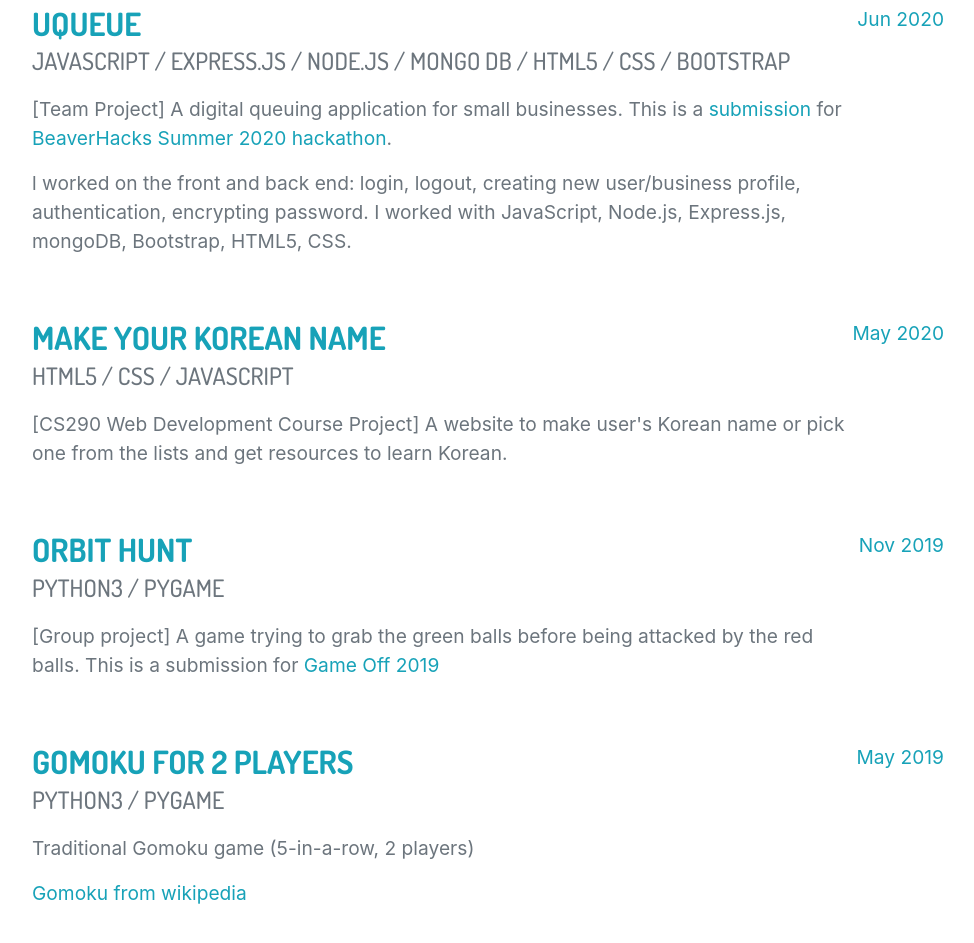
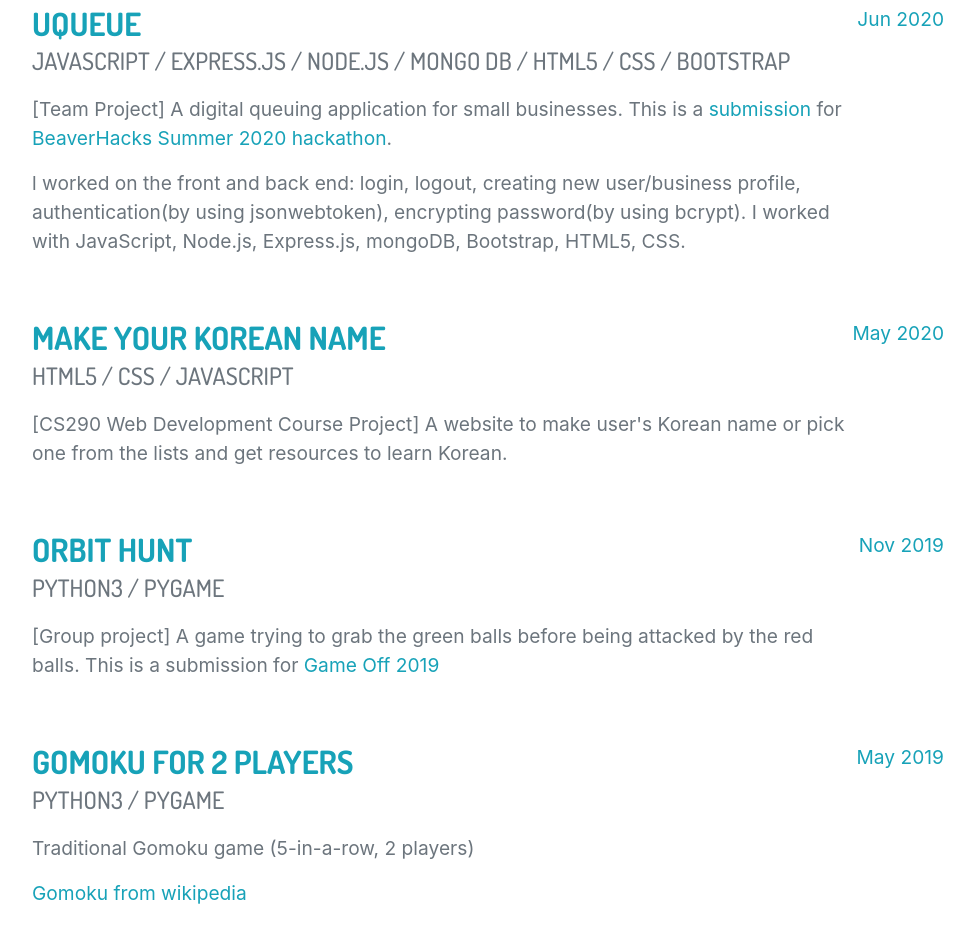
Before and after one commit to positive235/positive235.github.io, a plain HTML site: page index.html in a window 1280 px wide. Shown: the part 1052-1995 px from the top of the page, without its empty margins (288-1262 px from the left). Drawn offline with nearby package versions, Linux system fonts and the light colour scheme; a web font is replaced by a local one.

Commit message:
edit description

```diff
--- a/index.html
+++ b/index.html
@@ -73,7 +73,7 @@
                             <div class="subheading mb-3">JavaScript / Express.js / Node.js / mongo DB / HTML5 / CSS / Bootstrap</div>
                             <p>[Team Project] A digital queuing application for small businesses.
                                 This is a <a href="https://devpost.com/software/uqueue" target="_blank">submission</a> for <a href="https://beaverhacks-summer-2020.devpost.com/" target="_blank">BeaverHacks Summer 2020 hackathon</a>.</p>
-                            <p>l worked on the front and back end: login, logout, creating new user/business profile, authentication, encrypting password. I worked with JavaScript, Node.js, Express.js, mongoDB, Bootstrap, HTML5, CSS.</p>
+                            <p>l worked on the front and back end: login, logout, creating new user/business profile, authentication(by using jsonwebtoken), encrypting password(by using bcrypt). I worked with JavaScript, Node.js, Express.js, mongoDB, Bootstrap, HTML5, CSS.</p>
                         </div>
                         <div class="flex-shrink-0"><span class="text-info">Jun 2020</span></div>
                     </div>
```
